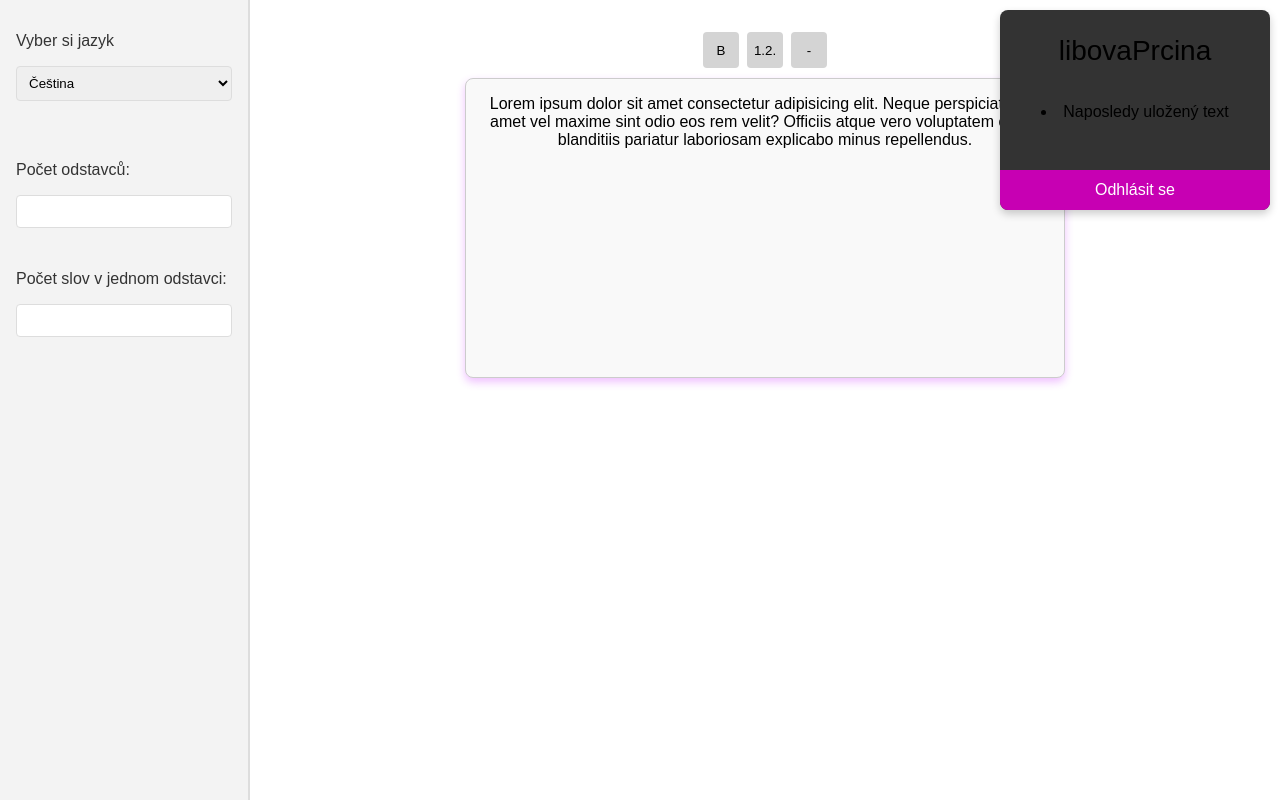
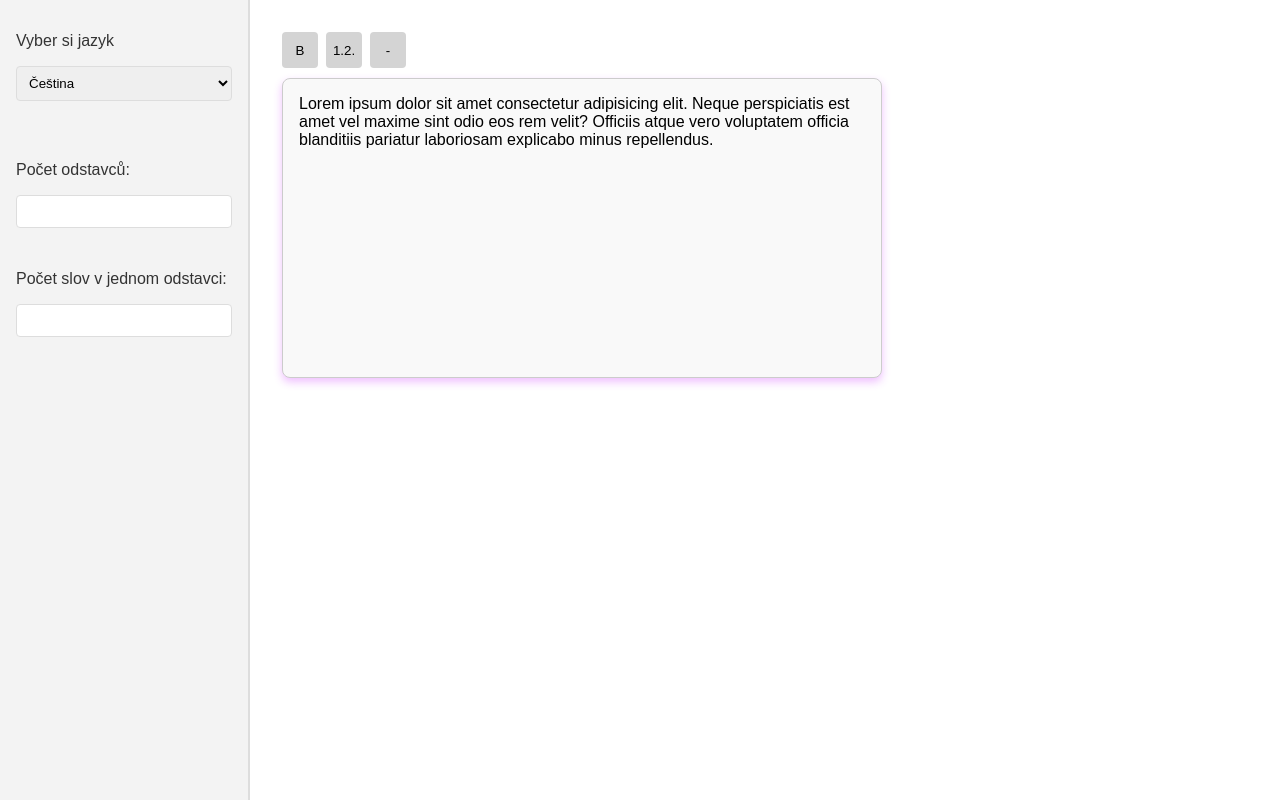
Before and after one commit to kovacjan05/RGEN, a PHP site: page / in a window 1280 px wide. Shown: the part 69-869 px from the top of the page. Run offline with PHP 8.4, Linux system fonts and the light colour scheme.

Commit message:
funkcni logout

```diff
--- a/css/css.css
+++ b/css/css.css
@@ -65,7 +65,6 @@
     padding: 2rem;
     display: flex;
     flex-direction: column;
-    align-items: center;
     /* Středění obsahu */
 }
 
@@ -91,7 +90,7 @@
 
 .logoutBox {
 
-    display: block;
+    display: none;
     position: absolute;
     background-color: #333;
     right: 0;
@@ -104,14 +103,16 @@
     z-index: 10000;
 
 }
-.logoutBoxText{
+
+.logoutBoxText {
     padding-top: 25px;
     width: 100%;
     height: 80%;
     text-align: center;
-    color:black;
+    color: rgb(208, 208, 208);
 }
-.logoutBoxText .nadpis{
+
+.logoutBoxText .nadpis {
     font-size: 3.5vh;
 }
 
@@ -189,7 +190,7 @@ form select:focus {
     box-shadow: 0 4px 8px rgba(206, 61, 255, 0.327);
     box-sizing: border-box;
     background-color: #f9f9f9;
-    text-align: center;
+
 }
 
 .scrollable-block p {
@@ -203,7 +204,7 @@ form select:focus {
     display: flex;
     gap: 8px;
     margin-bottom: 10px;
-    justify-content: center;
+
 
 }
 
--- a/index.php
+++ b/index.php
@@ -72,7 +72,7 @@ $username = $isLoggedIn ? $_SESSION['username'] : null;
     <div class="logoutBox">
         <div class="logoutBoxText">
             <div class="nadpis">
-                <?php echo "$username libovaPrcina";?>
+                <?php echo "$username"; ?>
             </div>
             <br>
             <br>
```
